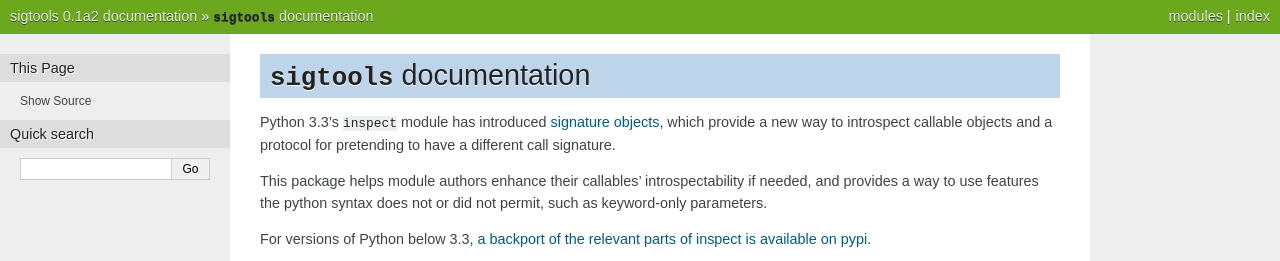
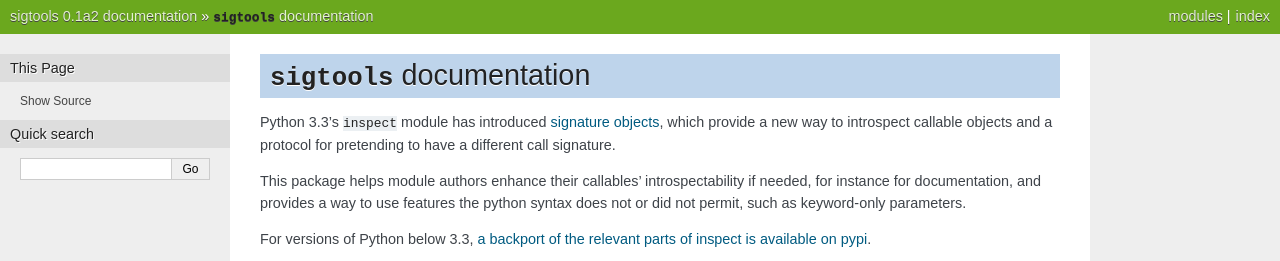
Before and after one commit to epsy/sigtools, a Sphinx documentation site: the page built from docs/index.rst, in a window 1280 px wide, cut to the strip 0-261 px from the top of the page. Built offline with Sphinx 7.4.7, drawn with Linux system fonts in a browser that asks for light colours.

Commit message:
suggest use as documentation in intro blurb

```diff
--- a/docs/index.rst
+++ b/docs/index.rst
@@ -9,8 +9,8 @@
 pretending to have a different call signature.
 
 This package helps module authors enhance their callables' introspectability
-if needed, and provides a way to use features the python syntax does not
-or did not permit, such as keyword-only parameters.
+if needed, for instance for documentation, and provides a way to use features
+the python syntax does not or did not permit, such as keyword-only parameters.
 
 For versions of Python below 3.3, `a backport of the relevant parts of inspect
 is available on pypi <https://pypi.python.org/pypi/funcsigs>`_.
```
